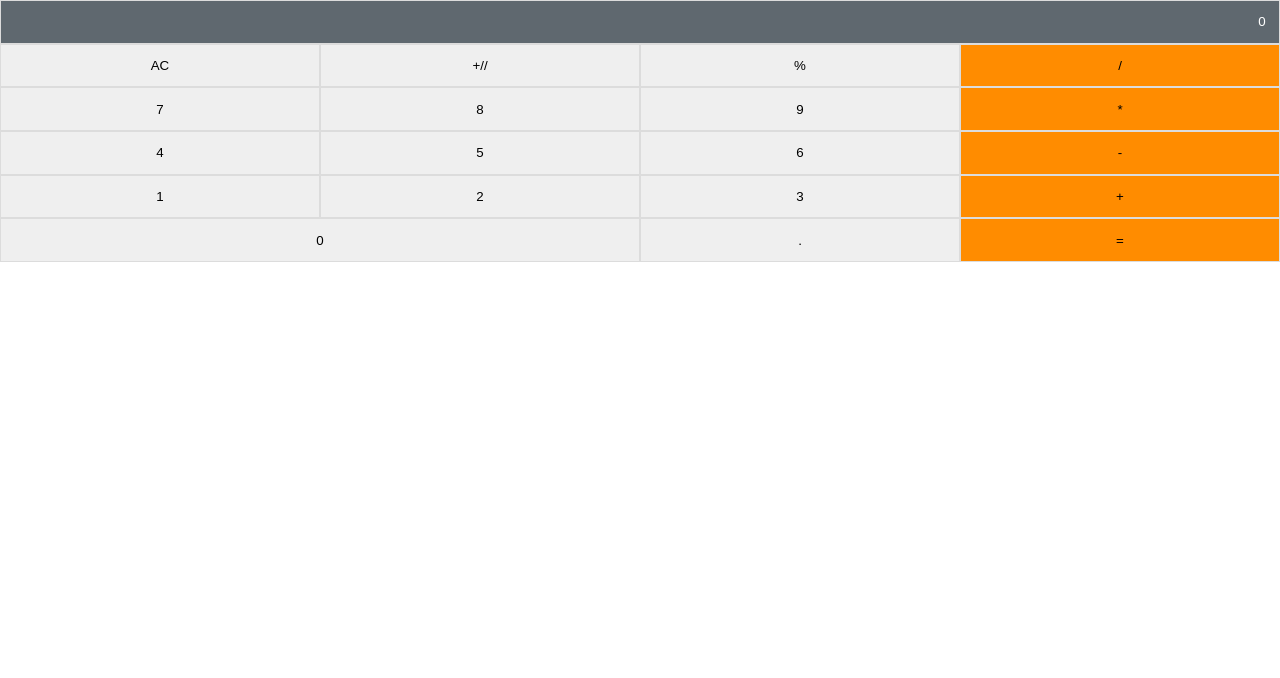
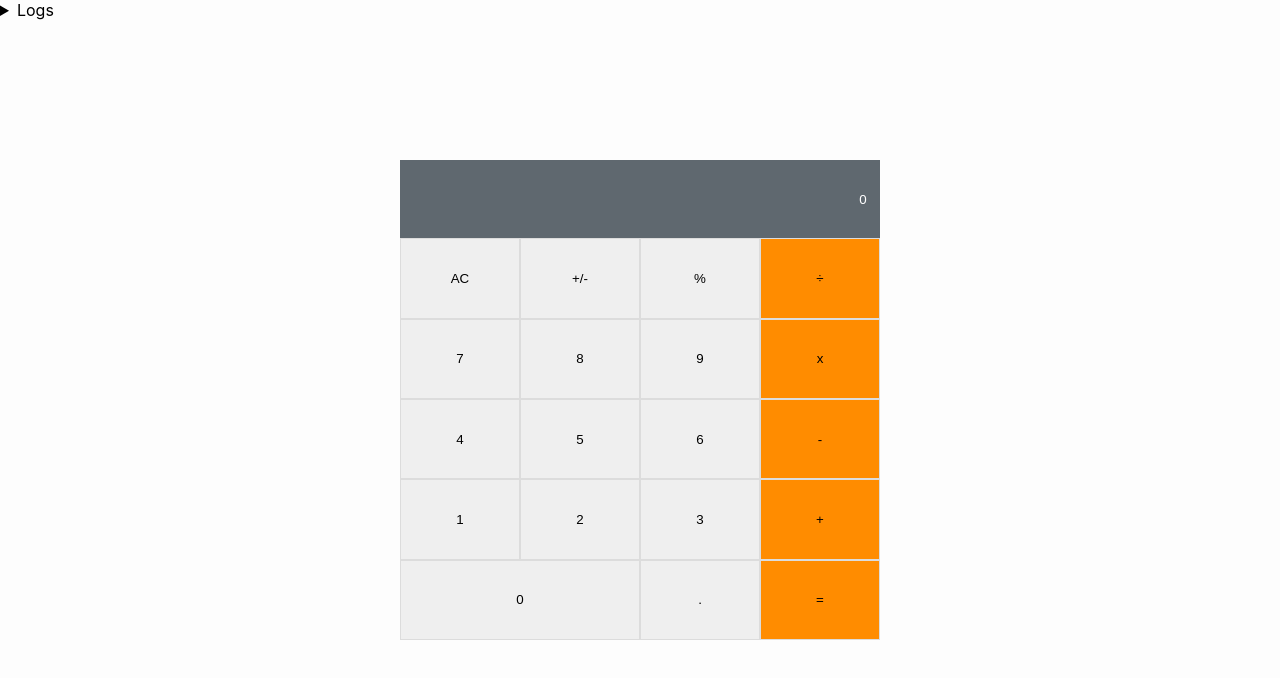
Before and after one commit to nevisende/math-magicians, a React (Create React App) app: page / in a window 1280 px wide. Shown: the top 678 px of the page. Built offline with nearby package versions, Linux system fonts and the light colour scheme.

Commit message:
feat: Add functionality to Calculator

```diff
--- a/package.json
+++ b/package.json
@@ -6,6 +6,8 @@
     "@testing-library/jest-dom": "^5.16.1",
     "@testing-library/react": "^12.1.2",
     "@testing-library/user-event": "^13.5.0",
+    "big.js": "^6.1.1",
+    "prop-types": "^15.8.0",
     "react": "^17.0.2",
     "react-dom": "^17.0.2",
     "react-scripts": "5.0.0",
@@ -15,6 +17,7 @@
     "start": "react-scripts start",
     "build": "react-scripts build",
     "test": "react-scripts test",
+    "style-test": "npx stylelint \"**/*.{css,scss}\"",
     "eject": "react-scripts eject"
   },
   "eslintConfig": {
--- a/src/App.css
+++ b/src/App.css
@@ -1,13 +1,30 @@
+body {
+  min-height: 100vh;
+  background-color: #fdfdfd;
+}
+
+#root {
+  min-width: 100vw;
+  min-height: 100vh;
+  align-items: center;
+  position: relative;
+}
+
 .calculator {
+  position: absolute;
+  inset: 0;
+  margin: auto;
   display: grid;
+  max-width: 30rem;
+  max-height: 30rem;
   grid-auto-columns: 1fr;
   grid-template-areas:
     'input input input input'
-    'firstBtn secondBtn thirdBtn divide'
+    'all-clear C percentage divide'
     'seven eight nine multiply'
-    'four five six subtraction'
-    'one two three summation'
-    'zero zero dot equal';
+    'four five six subtract'
+    'one two three add'
+    'zero zero decimal-point equals';
 }
 
 #input {
@@ -15,19 +32,21 @@
   background-color: rgb(95, 104, 111);
   color: white;
   text-align: right;
-  padding-right: 1em;
+  padding: 1em;
+  outline: none;
+  border: none;
 }
 
-#firstBtn {
-  grid-area: firstBtn;
+#all-clear {
+  grid-area: all-clear;
 }
 
-#secondBtn {
-  grid-area: secondBtn;
+#C {
+  grid-area: C;
 }
 
-#thirdBtn {
-  grid-area: thirdBtn;
+#percentage {
+  grid-area: percentage;
 }
 
 #divide {
@@ -40,23 +59,23 @@
   background-color: darkorange;
 }
 
-#subtraction {
-  grid-area: subtraction;
+#subtract {
+  grid-area: subtract;
   background-color: darkorange;
 }
 
-#summation {
-  grid-area: summation;
+#add {
+  grid-area: add;
   background-color: darkorange;
 }
 
-#equal {
-  grid-area: equal;
+#equals {
+  grid-area: equals;
   background-color: darkorange;
 }
 
-#dot {
-  grid-area: dot;
+#decimal-point {
+  grid-area: decimal-point;
 }
 
 #zero {
@@ -99,7 +118,23 @@
   grid-area: nine;
 }
 
-.calculator > * {
+.calculator > *:not(#input) {
   border: 1px solid gainsboro;
   padding: 1em 0;
+  cursor: pointer;
 }
+
+.popup {
+  display: none;
+  position: absolute;
+  top: 0;
+  left: 50%;
+  transform: translateX(-50%);
+  background-color: darkred;
+  color: #fdfdfd;
+  padding: 1rem;
+}
+
+.show-popup {
+  display: block;
+}
--- a/src/App.js
+++ b/src/App.js
@@ -1,12 +1,34 @@
 /* eslint-disable linebreak-style */
-import React from 'react';
+import React, { useState } from 'react';
 import './App.css';
 import Calculator from './components/Calculator';
+import Logs from './components/Logs';
+import Popup from './components/Popup';
 
-class App extends React.PureComponent {
-  render() {
-    return <Calculator> </Calculator>;
-  }
+function App() {
+  const [message, setMessage] = useState('');
+  const [displayPopupClass, setDisplayPopupClass] = useState('popup');
+  const [log, setLog] = useState([]);
+
+  const showPopup = (message) => {
+    setMessage(message);
+    setDisplayPopupClass('popup show-popup');
+    setTimeout(() => {
+      setDisplayPopupClass('popup');
+    }, 1250);
+  };
+
+  const onLog = (calculateLog) => {
+    setLog((prevLog) => [...prevLog, calculateLog]);
+  };
+
+  return (
+    <>
+      <Popup text={message} displayPopupClass={displayPopupClass}> </Popup>
+      <Calculator handleNotification={showPopup} handleLog={onLog} />
+      <Logs logList={log}> </Logs>
+    </>
+  );
 }
 
 export default App;
--- /dev/null
+++ b/src/assets/button-list.js
@@ -0,0 +1,23 @@
+export const Buttons = [
+  { id: 'all-clear', value: 'AC' },
+  { id: 'C', value: '+/-' },
+  { id: 'percentage', value: '%' },
+  { id: 'divide', value: '÷' },
+  { id: 'multiply', value: 'x' },
+  { id: 'subtract', value: '-' },
+  { id: 'add', value: '+' },
+  { id: 'equals', value: '=' },
+  { id: 'decimal-point', value: '.' },
+  { id: 'zero', value: '0' },
+  { id: 'one', value: '1' },
+  { id: 'two', value: '2' },
+  { id: 'three', value: '3' },
+  { id: 'four', value: '4' },
+  { id: 'five', value: '5' },
+  { id: 'six', value: '6' },
+  { id: 'seven', value: '7' },
+  { id: 'eight', value: '8' },
+  { id: 'nine', value: '9' },
+];
+
+export default Buttons;
--- /dev/null
+++ b/src/components/Button.js
@@ -0,0 +1,15 @@
+import PropTypes from 'prop-types';
+
+export default function Button({ id, value, handlerCalculate }) {
+  const onCalculate = () => {
+    handlerCalculate(value);
+  };
+
+  return <button type="button" id={id} onClick={onCalculate}>{value}</button>;
+}
+
+Button.propTypes = {
+  id: PropTypes.string.isRequired,
+  value: PropTypes.string.isRequired,
+  handlerCalculate: PropTypes.func.isRequired,
+};
--- a/src/components/Calculator.js
+++ b/src/components/Calculator.js
@@ -1,42 +1,58 @@
-/* eslint-disable linebreak-style */
-/* eslint-disable react/prefer-stateless-function */
-/* eslint-disable linebreak-style */
-/* eslint-disable react/prop-types */
-/* eslint-disable linebreak-style */
-/* eslint-disable no-multiple-empty-lines */
+/* eslint-disable max-len */
+import React, { useState, useEffect } from 'react';
+import PropTypes from 'prop-types';
+import { Buttons } from '../assets/button-list';
+import Button from './Button';
+import calculate from '../logic/calculate';
 
-import React from 'react';
+export default function Calculator({ handleNotification, handleLog }) {
+  const [number, setNumber] = useState(0);
+  const [calculateLoop, setCalculateLoop] = useState(0);
 
-export default class Calculator extends React.Component {
-  render() {
-    const { number } = this.props;
-    return (
-      <div className="calculator">
-        <input value={number} id="input" />
-        <button type="button" id="firstBtn">AC</button>
-        <button type="button" id="secondBtn">+//</button>
-        <button type="button" id="thirdBtn">%</button>
-        <button type="button" id="divide">/</button>
-        <button type="button" id="multiply">*</button>
-        <button type="button" id="subtraction">-</button>
-        <button type="button" id="summation">+</button>
-        <button type="button" id="equal">=</button>
-        <button type="button" id="dot">.</button>
-        <button type="button" id="zero">0</button>
-        <button type="button" id="one">1</button>
-        <button type="button" id="two">2</button>
-        <button type="button" id="three">3</button>
-        <button type="button" id="four">4</button>
-        <button type="button" id="five">5</button>
-        <button type="button" id="six">6</button>
-        <button type="button" id="seven">7</button>
-        <button type="button" id="eight">8</button>
-        <button type="button" id="nine">9</button>
-      </div>
-    );
-  }
+  const pushNotification = (message) => {
+    handleNotification(message);
+  };
+
+  useEffect(() => {
+    const result = `
+                    ${calculateLoop.total ? calculateLoop.total : ''}
+                    ${calculateLoop.operation ? calculateLoop.operation : ''}
+                    ${calculateLoop.next ? calculateLoop.next : ''}
+                    `;
+    /* an assignment with the template literal, it counts even spaces so that i need to trim and you know
+         useEffect works when component mounted.And If you dont want to see empty input you need to check it and assign zero. */
+    setNumber(result.trim().length === 0 ? 0 : result.trim());
+  }, [calculateLoop]);
+
+  const handlerCalculate = (value) => {
+    // If a user firstly type the symbols that are below we need to check and push notification to aware.
+    if (/^[x|+|-|÷|AC|%|+/-]/.test(value) && !(calculateLoop.next || calculateLoop.total)) {
+      pushNotification('You need a number to calculate, man :-)');
+      return;
+    }
+
+    // if the calculation is started directly by pressing the point button
+    const input = (number === 0 && value === '.') ? '0.' : value;
+    setCalculateLoop((prev) => calculate(prev, input));
+
+    // to save into log when  '=' button is clicked
+    if (/=/.test(value)) handleLog(calculateLoop);
+  };
+
+  return (
+    <div className="calculator">
+      <input value={number} id="input" onKeyDown={() => pushNotification('Please use just calculator buttons!')} />
+      {
+        Buttons.map((button) => <Button id={button.id} value={button.value} handlerCalculate={handlerCalculate} key={button.id} />)
+      }
+    </div>
+  );
 }
 
 Calculator.defaultProps = {
-  number: 0,
 };
+
+Calculator.propTypes = {
+  handleNotification: PropTypes.func.isRequired,
+  handleLog: PropTypes.func.isRequired,
+};
--- /dev/null
+++ b/src/components/Logs.js
@@ -0,0 +1,28 @@
+/* eslint-disable consistent-return */
+import PropTypes from 'prop-types';
+import React from 'react';
+
+export default function Logs({ logList }) {
+  return (
+    <details>
+      <summary>
+        Logs
+      </summary>
+      <ul>
+        {logList.map((log) => {
+          const result = `
+          ${log.total ? log.total : ''}
+          ${log.operation ? log.operation : ''}
+          ${log.next ? log.next : ''}
+          `;
+          if (result.trim().length === 0) return;
+          return <li key={log.next}>{result}</li>;
+        })}
+      </ul>
+    </details>
+  );
+}
+
+Logs.propTypes = {
+  logList: PropTypes.instanceOf(Array).isRequired,
+};
--- /dev/null
+++ b/src/components/Popup.js
@@ -0,0 +1,12 @@
+import PropTypes from 'prop-types';
+
+export default function Popup({ text, displayPopupClass }) {
+  return (
+    <div className={displayPopupClass} id="popup">{text}</div>
+  );
+}
+
+Popup.propTypes = {
+  text: PropTypes.string.isRequired,
+  displayPopupClass: PropTypes.string.isRequired,
+};
--- a/src/index.js
+++ b/src/index.js
@@ -2,7 +2,6 @@ import React from 'react';
 import ReactDOM from 'react-dom';
 import './index.css';
 import App from './App';
-import reportWebVitals from './reportWebVitals';
 
 ReactDOM.render(
   <React.StrictMode>
@@ -14,4 +13,3 @@ ReactDOM.render(
 // If you want to start measuring performance in your app, pass a function
 // to log results (for example: reportWebVitals(console.log))
 // or send to an analytics endpoint. Learn more: https://bit.ly/CRA-vitals
-reportWebVitals();
--- /dev/null
+++ b/src/logic/calculate.js
@@ -0,0 +1,120 @@
+import operate from './operate';
+
+function isNumber(item) {
+  return !!item.match(/[0-9]+/);
+}
+
+export default function calculate(obj, buttonName) {
+  if (buttonName === 'AC') {
+    return {
+      total: null,
+      next: null,
+      operation: null,
+    };
+  }
+
+  if (isNumber(buttonName)) {
+    if (buttonName === '0' && obj.next === '0') {
+      return {};
+    }
+    // If there is an operation, update next
+    if (obj.operation) {
+      if (obj.next) {
+        return { ...obj, next: obj.next + buttonName };
+      }
+      return { ...obj, next: buttonName };
+    }
+    // If there is no operation, update next and clear the value
+    if (obj.next) {
+      return {
+        next: obj.next + buttonName,
+        total: null,
+      };
+    }
+    return {
+      next: buttonName,
+      total: null,
+    };
+  }
+
+  if (buttonName === '.') {
+    if (obj.next) {
+      if (obj.next.includes('.')) {
+        return { ...obj };
+      }
+      return { ...obj, next: `${obj.next}.` };
+    }
+    if (obj.operation) {
+      return { next: '0.' };
+    }
+    if (obj.total) {
+      if (obj.total.includes('.')) {
+        return {};
+      }
+      return { total: `${obj.total}.` };
+    }
+    return { total: '0.' };
+  }
+
+  if (buttonName === '=') {
+    if (obj.next && obj.operation) {
+      return {
+        total: operate(obj.total, obj.next, obj.operation),
+        next: null,
+        operation: null,
+      };
+    }
+    // '=' with no operation, nothing to do
+    return {};
+  }
+
+  if (buttonName === '+/-') {
+    if (obj.next) {
+      return { ...obj, next: (-1 * parseFloat(obj.next)).toString() };
+    }
+    if (obj.total) {
+      return { ...obj, total: (-1 * parseFloat(obj.total)).toString() };
+    }
+    return {};
+  }
+
+  // Button must be an operation
+
+  // When the user presses an operation button without having entered
+  // a number first, do nothing.
+  // if (!obj.next && !obj.total) {
+  //   return {};
+  // }
+
+  // User pressed an operation after pressing '='
+  if (!obj.next && obj.total && !obj.operation) {
+    return { ...obj, operation: buttonName };
+  }
+
+  // User pressed an operation button and there is an existing operation
+  if (obj.operation) {
+    if (obj.total && !obj.next) {
+      return { ...obj, operation: buttonName };
+    }
+
+    return {
+      total: operate(obj.total, obj.next, obj.operation),
+      next: null,
+      operation: buttonName,
+    };
+  }
+
+  // no operation yet, but the user typed one
+
+  // The user hasn't typed a number yet, just save the operation
+  if (!obj.next) {
+    return { operation: buttonName };
+  }
+
+  // save the operation and shift 'next' into 'total'
+  return {
+    total: obj.next,
+    next: null,
+    operation: buttonName,
+  };
+}
--- /dev/null
+++ b/src/logic/operate.js
@@ -0,0 +1,30 @@
+import Big from 'big.js';
+
+export default function operate(numberOne, numberTwo, operation) {
+  const one = Big(numberOne);
+  const two = Big(numberTwo);
+  if (operation === '+') {
+    return one.plus(two).toString();
+  }
+  if (operation === '-') {
+    return one.minus(two).toString();
+  }
+  if (operation === 'x') {
+    return one.times(two).toString();
+  }
+  if (operation === '÷') {
+    try {
+      return one.div(two).toString();
+    } catch (err) {
+      return "Can't divide by 0.";
+    }
+  }
+  if (operation === '%') {
+    try {
+      return one.mod(two).toString();
+    } catch (err) {
+      return "Can't find modulo as can't divide by 0.";
+    }
+  }
+  throw Error(`Unknown operation '${operation}'`);
+}
```
Also changed, not shown: src/setupTests.js (deleted, +0 -5 lines), 1 other file (tests, documents, lock files or other folders).
